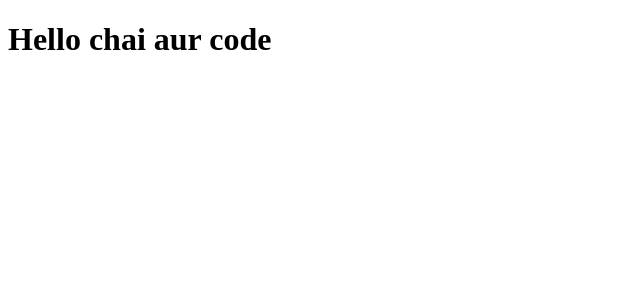
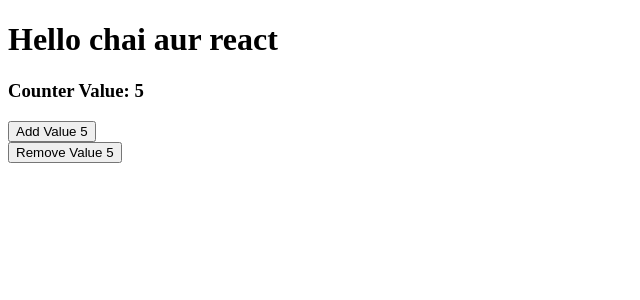
Before and after one commit to bad-Al-code/react-tutorial, a React (Vite) app: page / in a window 1280 px wide. Shown: the top 300 px of the page, without its empty margins (0-640 px from the left). Built offline with nearby package versions, Linux system fonts and the light colour scheme.

Commit message:
feat: complete counterApp using useState hooks

```diff
--- a/src/App.jsx
+++ b/src/App.jsx
@@ -1,9 +1,31 @@
+import { useState } from "react";
+
 function App() {
-  const username = "chai aur code";
+  let [counter, setCounter] = useState(5);
+  const username = "chai aur react";
+  // let counter = 5;
+
+  const addValue = () => {
+    counter += 1;
+    setCounter(counter);
+    console.log(counter);
+    console.log("clicked", Math.random());
+  };
+
+  const removeValue = () => {
+    if (counter <= 0) {
+      alert("counter cannot not be less than 0");
+    }
+    setCounter(counter - 1);
+  };
 
   return (
     <>
       <h1>Hello {username}</h1>
+      <h3>Counter Value: {counter}</h3>
+      <button onClick={addValue}>Add Value {counter}</button>
+      <br />
+      <button onClick={removeValue}>Remove Value {counter}</button>
     </>
   );
 }
```
